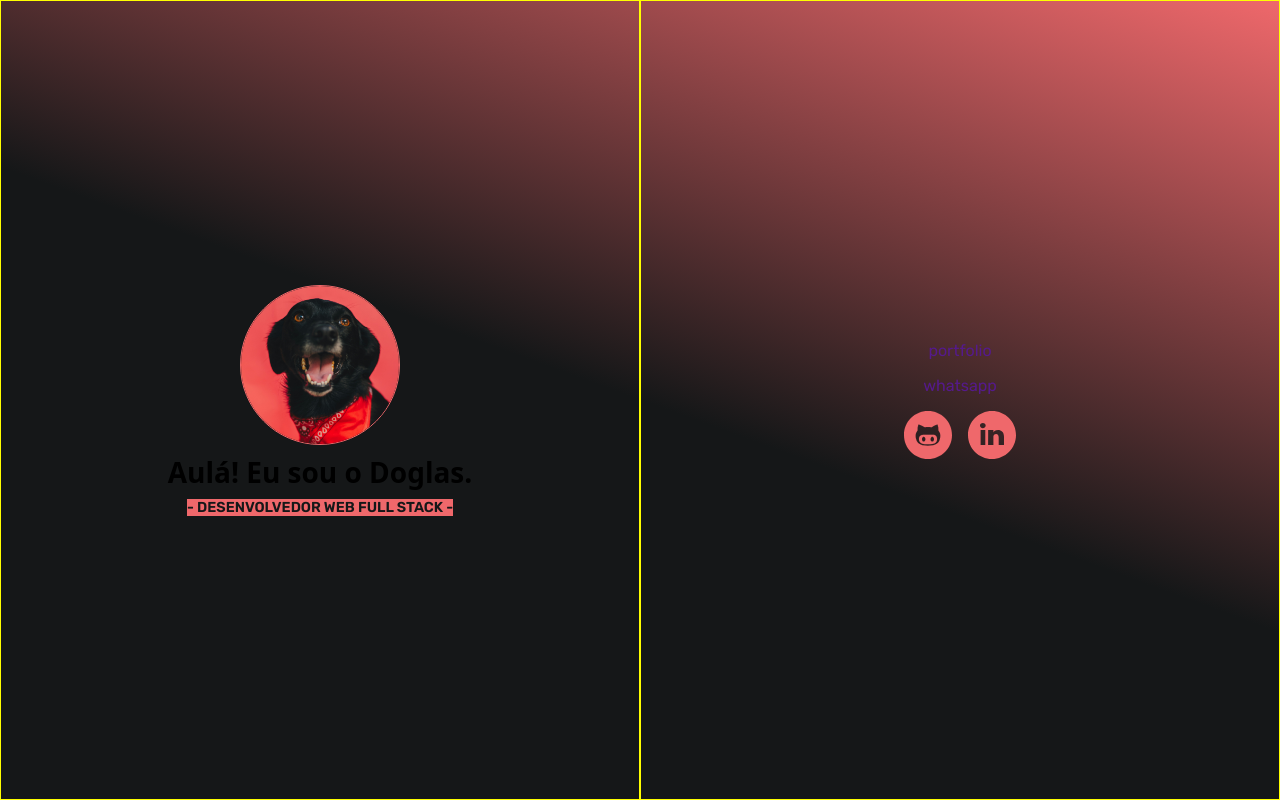
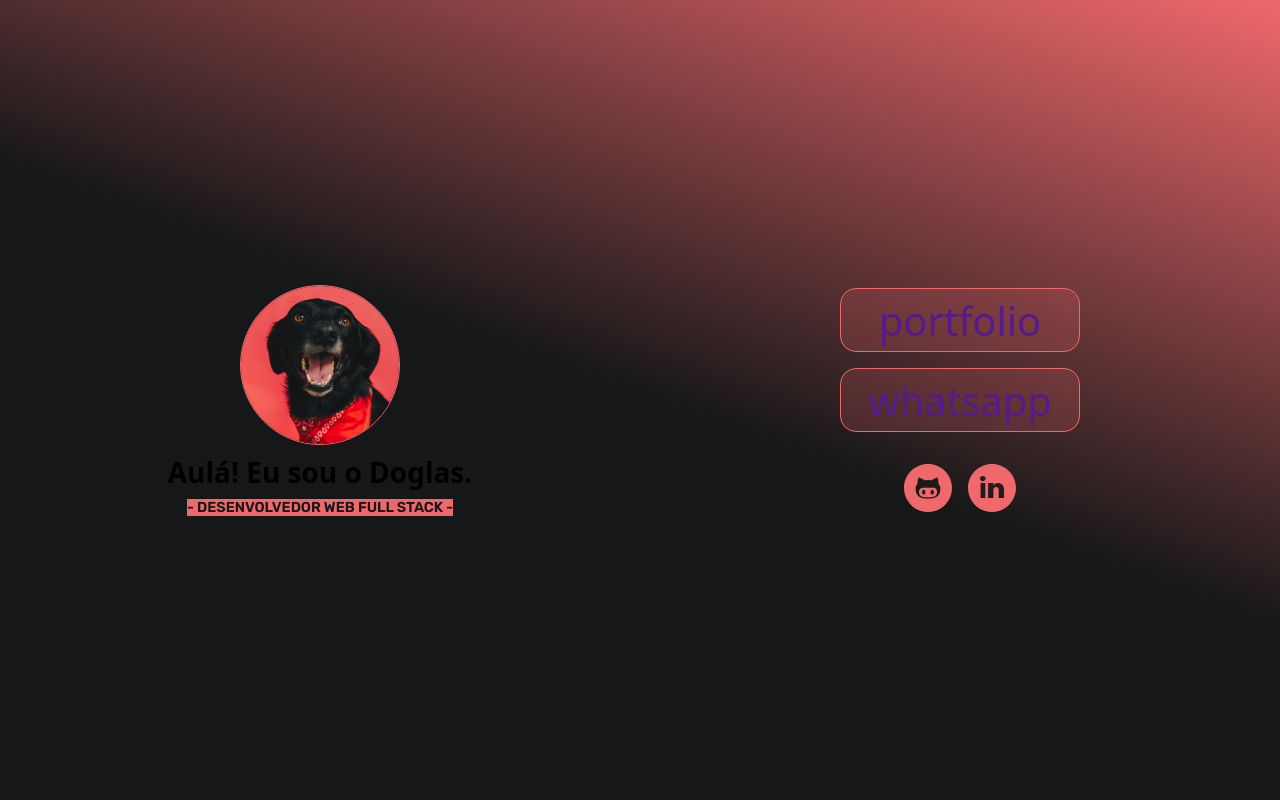
Before and after one commit to JhoneMello/responsive-project, a plain HTML site: page index.html in a window 1280 px wide. Drawn offline with Linux system fonts and the light colour scheme; a web font is replaced by a local one.

Commit message:
finalizando estrutura inicial

```diff
--- a/styles/arvore.css
+++ b/styles/arvore.css
@@ -6,9 +6,29 @@
     gap: 1rem;
 }
 
+.arvore .botao {
+    width: 15rem;
+    height: 4rem;
+    background-color: var(--cor-secundaria-transparente);
+    border: 1px solid var(--cor-secundaria);
+    border-radius: 1rem;
+    font-size: 2.5rem;
+    display: flex;
+    justify-content: center;
+    align-items: center;
+    font-family: "Honk", system-ui;
+
+}
+
+.arvore .botao:hover {
+
+  font-size: 3.0rem;
+}
+
 .arvore ul {
     display: flex;
     gap: 1rem;
+    margin-top: 1rem;
 }
 
 .arvore ul li {
--- a/styles/index.css
+++ b/styles/index.css
@@ -29,7 +29,7 @@ a{
 }
 
 .apresentacao, .arvore{
-    border: 1px solid yellow;
+    /* border: 1px solid yellow; */
     width: 100%;
     height: 50%;
 }
--- a/styles/responsividade.css
+++ b/styles/responsividade.css
@@ -10,4 +10,8 @@
     .apresentacao p{
         font-size: .9rem;
     }
+
+
+
+
 }
```
